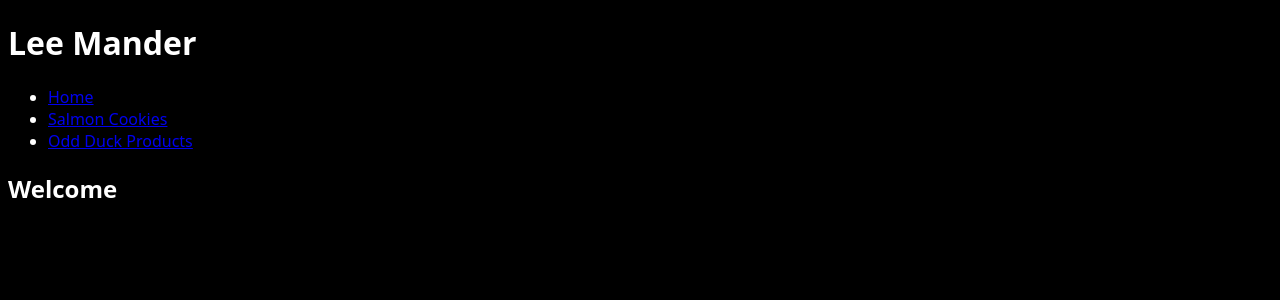
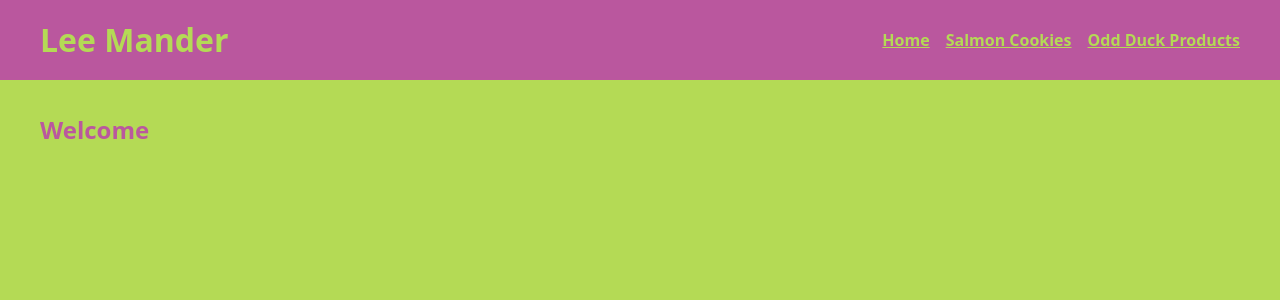
Before and after one commit to leemander/portfolio, a React (Vite) app: page / in a window 1280 px wide. Shown: the top 300 px of the page. Built offline with nearby package versions, Linux system fonts and the light colour scheme.

Commit message:
Add styles

```diff
--- a/projects.json
+++ b/projects.json
@@ -4,7 +4,7 @@
     "path": "/salmon-cookies",
     "props": {
       "title": "Salmon Cookies",
-      "screenshot": "./src/assets/salmon.png",
+      "screenshot": "./assets/salmon.png",
       "description": "lorem lorem lorem lorem lorem lorem lorem lorem lorem lorem lorem lorem",
       "skills": ["HTML", "CSS", "JavaScript", "Chart.js", "Flexbox"],
       "liveURL": "https://leemander.github.io/cookie-stand/",
@@ -16,7 +16,7 @@
     "path": "/odd-duck",
     "props": {
       "title": "Odd Duck Products",
-      "screenshot": "./src/assets/duck.png",
+      "screenshot": "./assets/duck.png",
       "description": "lorem lorem lorem lorem lorem lorem lorem lorem lorem lorem lorem lorem",
       "skills": ["HTML", "CSS", "JavaScript", "Chart.js", "Flexbox"],
       "liveURL": "https://leemander.github.io/odd-duck/",
--- a/src/App.css
+++ b/src/App.css
@@ -1,10 +1,118 @@
+/* Box sizing rules */
+*,
+*::before,
+*::after {
+  box-sizing: border-box;
+}
+
+/* Remove default margin */
+body,
+h1,
+h2,
+h3,
+h4,
+p,
+figure,
+blockquote,
+dl,
+dd {
+  margin-block-end: 0;
+}
+
+/* Remove list styles on ul, ol elements with a list role, which suggests default styling will be removed */
+ul[role="list"],
+ol[role="list"] {
+  list-style: none;
+}
+
+/* Set core root defaults */
+html:focus-within {
+  scroll-behavior: smooth;
+}
+
+/* Set core body defaults */
 body {
-  background-color: black;
-  color: #fff;
+  min-height: 100vh;
+  text-rendering: optimizeSpeed;
+  line-height: 1.5;
+}
+
+/* A elements that don't have a class get default styles */
+a:not([class]) {
+  text-decoration-skip-ink: auto;
+}
+
+/* Make images easier to work with */
+img,
+picture {
+  max-width: 100%;
+  display: block;
+}
+
+/* Inherit fonts for inputs and buttons */
+input,
+button,
+textarea,
+select {
+  font: inherit;
+}
+
+/* Remove all animations, transitions and smooth scroll for people that prefer not to see them */
+@media (prefers-reduced-motion: reduce) {
+  html:focus-within {
+    scroll-behavior: auto;
+  }
+
+  *,
+  *::before,
+  *::after {
+    animation-duration: 0.01ms !important;
+    animation-iteration-count: 1 !important;
+    transition-duration: 0.01ms !important;
+    scroll-behavior: auto !important;
+  }
+}
+
+* {
+  margin: 0;
+}
+
+.container {
+  margin: 0 auto;
+  max-width: 1500px;
+  width: calc(100% - 5em);
+}
+
+body {
+  background-color: #b4da55;
+  color: #b4ad;
   font-family: system-ui, -apple-system, BlinkMacSystemFont, "Segoe UI", Roboto,
     Oxygen, Ubuntu, Cantarell, "Open Sans", "Helvetica Neue", sans-serif;
 }
 
-img {
-  max-width: 100%;
+header {
+  background-color: #b4ad;
+  color: #b4da55;
+  padding: 1em 0;
 }
+
+header > .container {
+  align-items: center;
+  display: flex;
+  justify-content: space-between;
+}
+
+header ul {
+  display: flex;
+  gap: 1em;
+  list-style: none;
+}
+
+header a {
+  color: inherit;
+  font-weight: 600;
+}
+
+main {
+  padding: 2em 0;
+}
--- a/src/App.jsx
+++ b/src/App.jsx
@@ -10,6 +10,7 @@ function App() {
   return (
     <BrowserRouter>
       <header>
+        <div className="container">
           <h1>Lee Mander</h1>
           <nav>
             <ul>
@@ -24,6 +25,7 @@ function App() {
               </li>
             </ul>
           </nav>
+        </div>
       </header>
       <Routes>
         <Route path="/" element={<Home />}></Route>
--- a/src/pages/Home.jsx
+++ b/src/pages/Home.jsx
@@ -1,7 +1,9 @@
 export default function Home() {
   return (
     <main>
-      <h2>Welcome</h2>
+      <div className="container">
+        <h2>Welcome</h2>
+      </div>
     </main>
   );
 }
--- a/src/pages/Project.jsx
+++ b/src/pages/Project.jsx
@@ -3,17 +3,19 @@ export default function Project(props) {
     props.props;
   return (
     <main>
+      <div className="container">
         <h2>{title}</h2>
         <img src={screenshot} alt={title} />
         <p>{description}</p>
         <h3>Skills used</h3>
         <ul>
           {skills.map((skill) => (
-          <li>{skill}</li>
+            <li key={Math.random() * 1000}>{skill}</li>
           ))}
         </ul>
         <a href={liveURL}>Live site</a>
         <a href={repoURL}>GitHub repo</a>
+      </div>
     </main>
   );
 }
```
Lines whose indentation alone changed are shown as unchanged.
